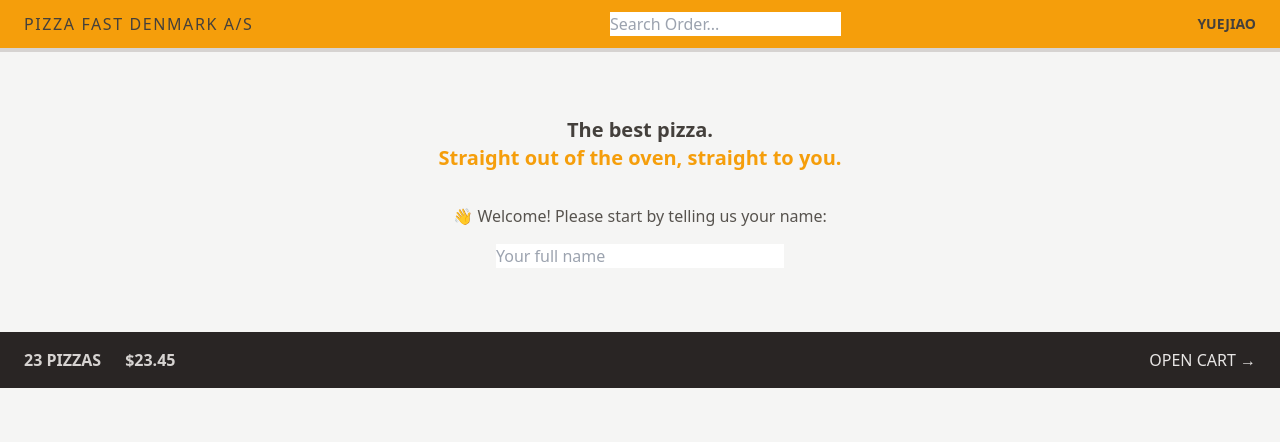
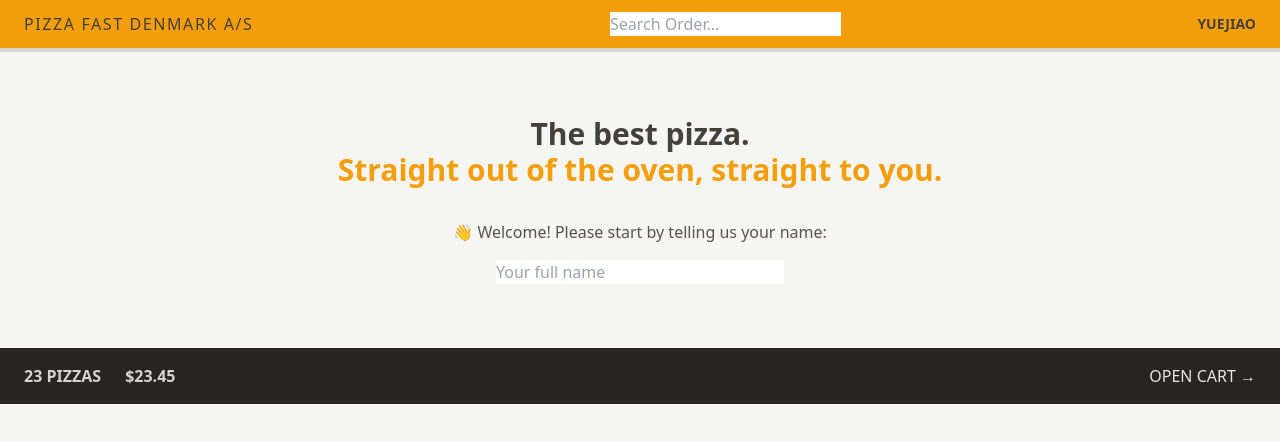
Before and after one commit to YuejiaoShi/pizza-fast-shop, a React (Vite) app: page / in a window 1280 px wide. Shown: the top 442 px of the page. Built offline with nearby package versions, Linux system fonts and the light colour scheme.

Commit message:
adjust text and padding styles

```diff
--- a/src/UI/Home.tsx
+++ b/src/UI/Home.tsx
@@ -3,8 +3,8 @@ import CreateUser from "../features/user/CreateUser";
 
 const Home: React.FC = () => {
   return (
-    <div className="my-10 text-center sm:my-16">
-      <h1 className="text-xl font-semibold text-center mb-8">
+    <div className="my-10 text-center sm:my-16 px-4">
+      <h1 className="text-xl font-semibold text-center mb-8 md:text-3xl">
         The best pizza.
         <br />
         <span className="text-amber-500">
```
